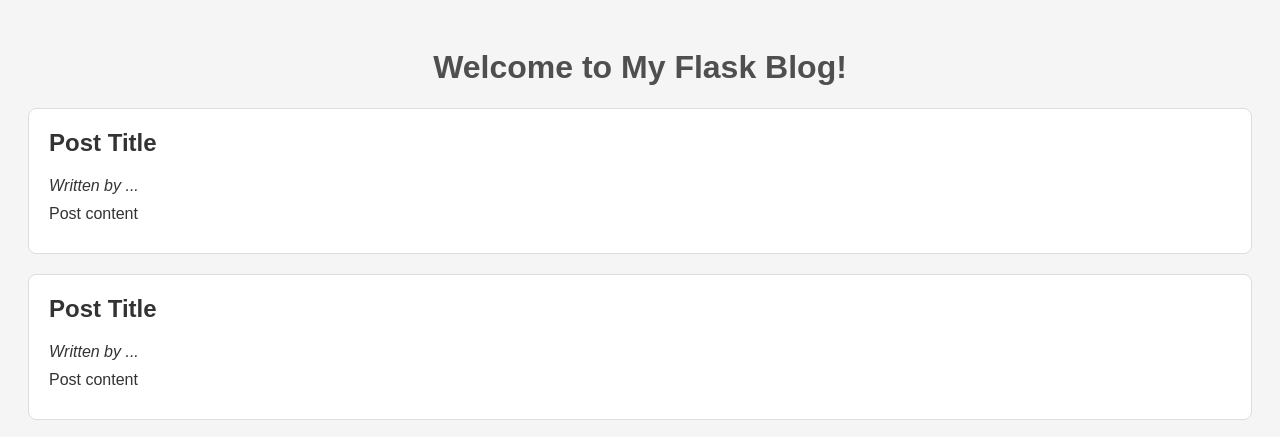
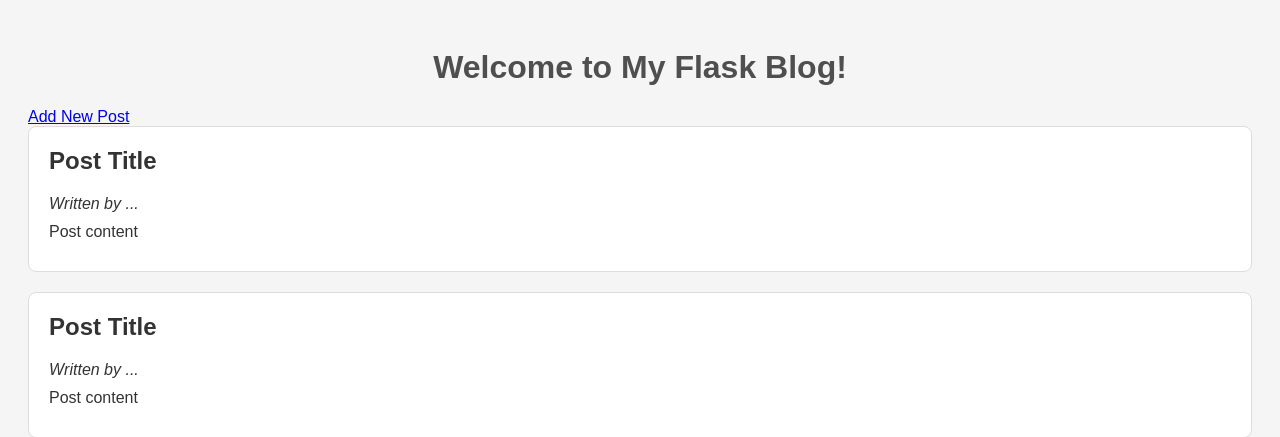
Before and after one commit to deryasarikaya/masterblog, a Flask app: page / in a window 1280 px wide. Shown: the top 437 px of the page. Run offline with Flask 3, Linux system fonts and the light colour scheme.

Commit message:
add /add route and form

```diff
--- a/app.py
+++ b/app.py
@@ -1,4 +1,4 @@
-from flask import Flask, render_template
+from flask import Flask, render_template, request, redirect, url_for
 import json
 
 app = Flask(__name__)
@@ -9,5 +9,32 @@ def index():
         blog_posts = json.load(f)
     return render_template('index.html', posts=blog_posts)
 
+
+@app.route('/add', methods=['GET', 'POST'])
+def add():
+    if request.method == 'POST':
+        title = request.form.get('title')
+        author = request.form.get('author')
+        content = request.form.get('content')
+
+        with open('data.json', 'r') as f:
+            blog_posts = json.load(f)
+
+        new_post = {
+            "id": len(blog_posts) + 1,
+            "title": title,
+            "author": author,
+            "content": content
+        }
+
+        blog_posts.append(new_post)
+
+        with open('data.json', 'w') as f:
+            json.dump(blog_posts, f)
+
+        return redirect(url_for('index'))
+
+    return render_template('add.html')
+
 if __name__ == '__main__':
     app.run(host="0.0.0.0", port=5050, debug=True)
--- a/data.json
+++ b/data.json
@@ -1,4 +1 @@
-[
-    {"id": 1, "author": "John Doe", "title": "First Post", "content": "This is my first post."},
-    {"id": 2, "author": "Jane Doe", "title": "Second Post", "content": "This is another post."}
-]
+[{"id": 1, "author": "John Doe", "title": "First Post", "content": "This is my first post."}, {"id": 2, "author": "Jane Doe", "title": "Second Post", "content": "This is another post."}, {"id": 3, "title": "huhu", "author": "hulo", "content": "jjoljsoprjfopsjfop"}]
--- a/templates/index.html
+++ b/templates/index.html
@@ -8,6 +8,7 @@
 </head>
 <body>
     <h1>Welcome to My Flask Blog!</h1>
+    <a href="/add">Add New Post</a>
     <div class="post">
         <h2>Post Title</h2>
         <p><em>Written by ...</em></p>
```
Also changed, not shown: templates/add.html (added, +18 -0 lines).
